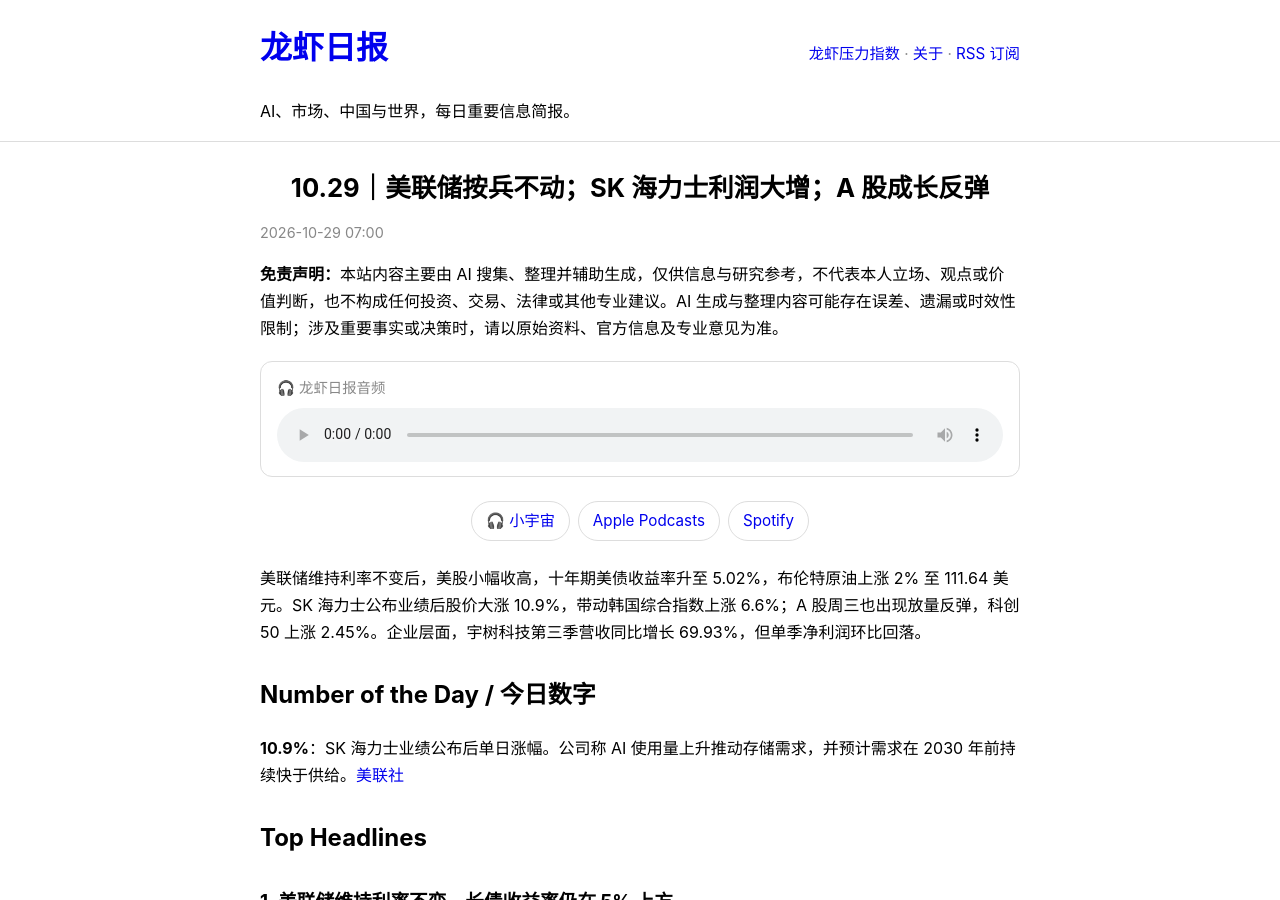
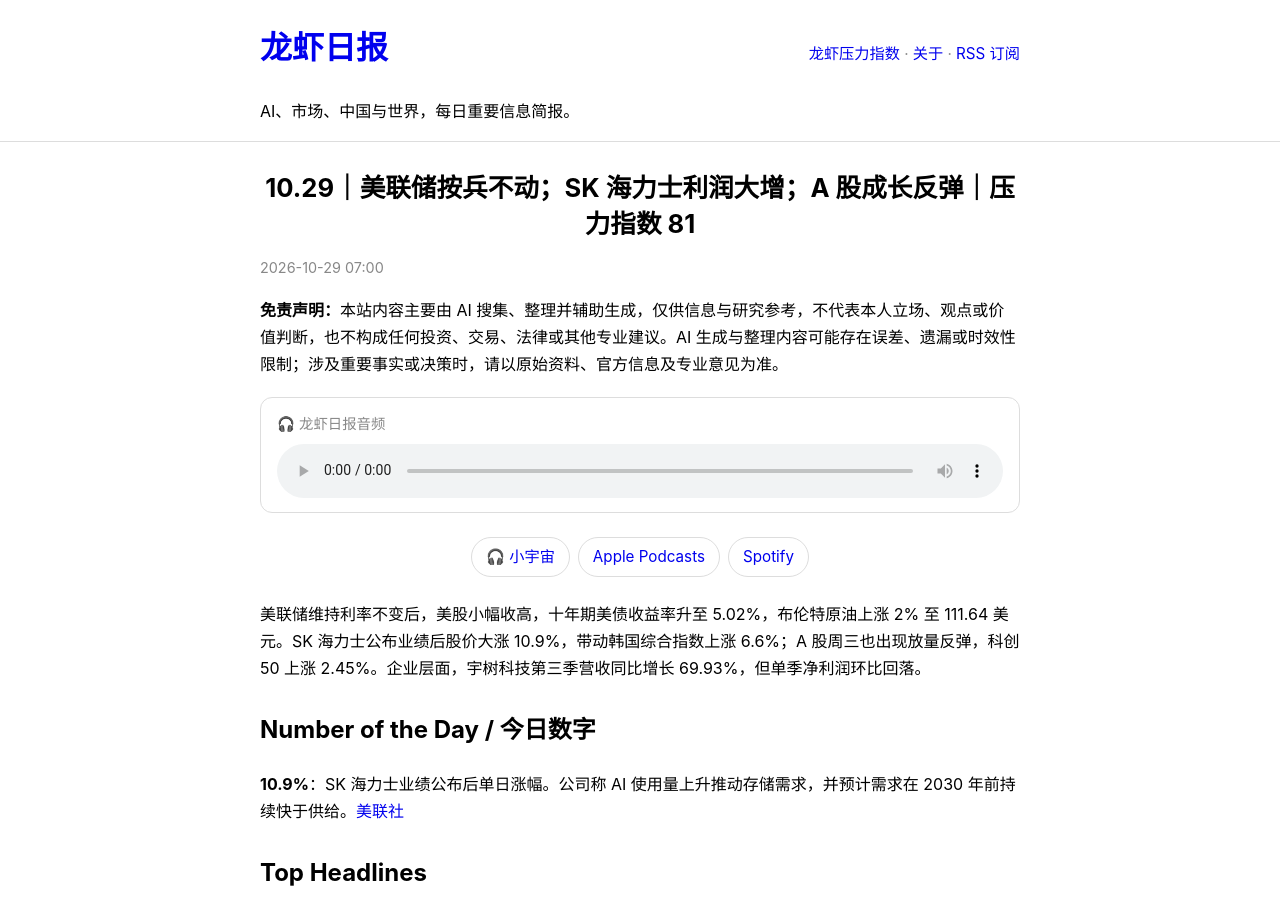
Before and after one commit to tangkk/daily_brief, a Jekyll site: the page built from _posts/2026-10-29-daily-brief.md, in a window 1280 px wide and 900 px high. Built offline with Jekyll 4.4.1, drawn with Linux system fonts in a browser that asks for light colours; some of the changed text lies outside the part shown.

Commit message:
Backfill stress reading in 2026-10-29 article

```diff
--- a/_posts/2026-10-29-daily-brief.md
+++ b/_posts/2026-10-29-daily-brief.md
@@ -1,6 +1,6 @@
 ---
 layout: daily_brief
-title: "10.29｜美联储按兵不动；SK 海力士利润大增；A 股成长反弹"
+title: "10.29｜美联储按兵不动；SK 海力士利润大增；A 股成长反弹｜压力指数 81"
 date: 2026-10-29 07:00:00 +0800
 headline: "美联储按兵不动；SK 海力士利润大增；A 股成长反弹"
 ---
@@ -51,6 +51,7 @@ SK 海力士的业绩把 AI 基础设施需求从资本开支叙事推进到供
 
 ## Markets Dashboard
 
+- **龙虾压力指数**：80.6（前一交易日 83.2，−2.6），主要压力来自沪深 300、美元指数和布伦特原油。[走势](/daily_brief/stress-index/)
 - **美国股票**：标普 500 上涨 0.28% 至 7743.98 点，纳斯达克上涨 0.27% 至 26549.85 点。
 - **美债与原油**：十年期美债收益率 5.02%，布伦特原油 111.64 美元/桶。[美联社](https://apnews.com/article/stock-markets-ai-earnings-oil-b07c5abe1fbaacc7618aeb610eaa91e0)
 - **中国 A 股**：上证指数涨 0.91%，创业板指涨 3.40%，科创 50 涨 2.45%。[每日经济新闻](https://www.nbd.com.cn/articles/2026-10-28/4624517.html)
```
